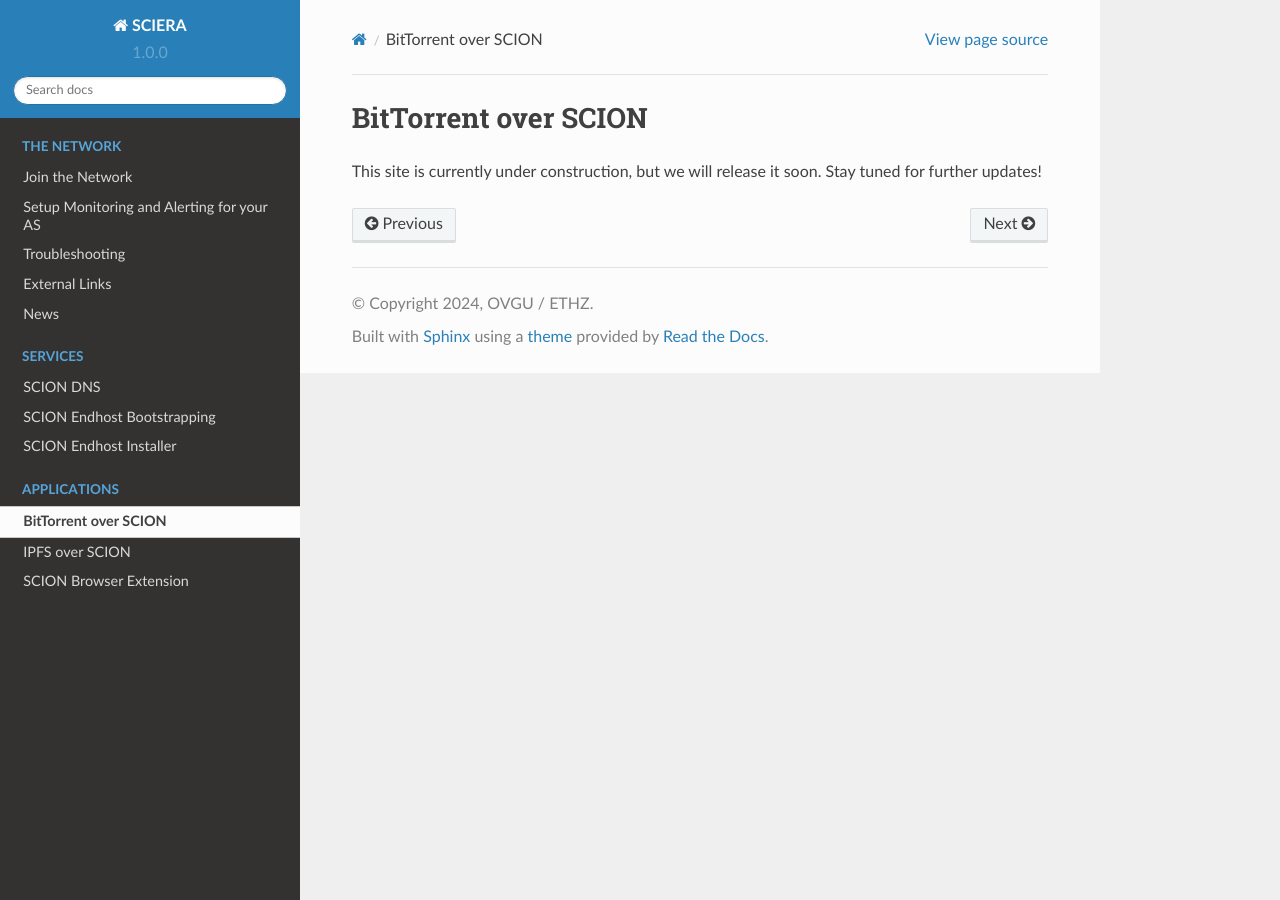
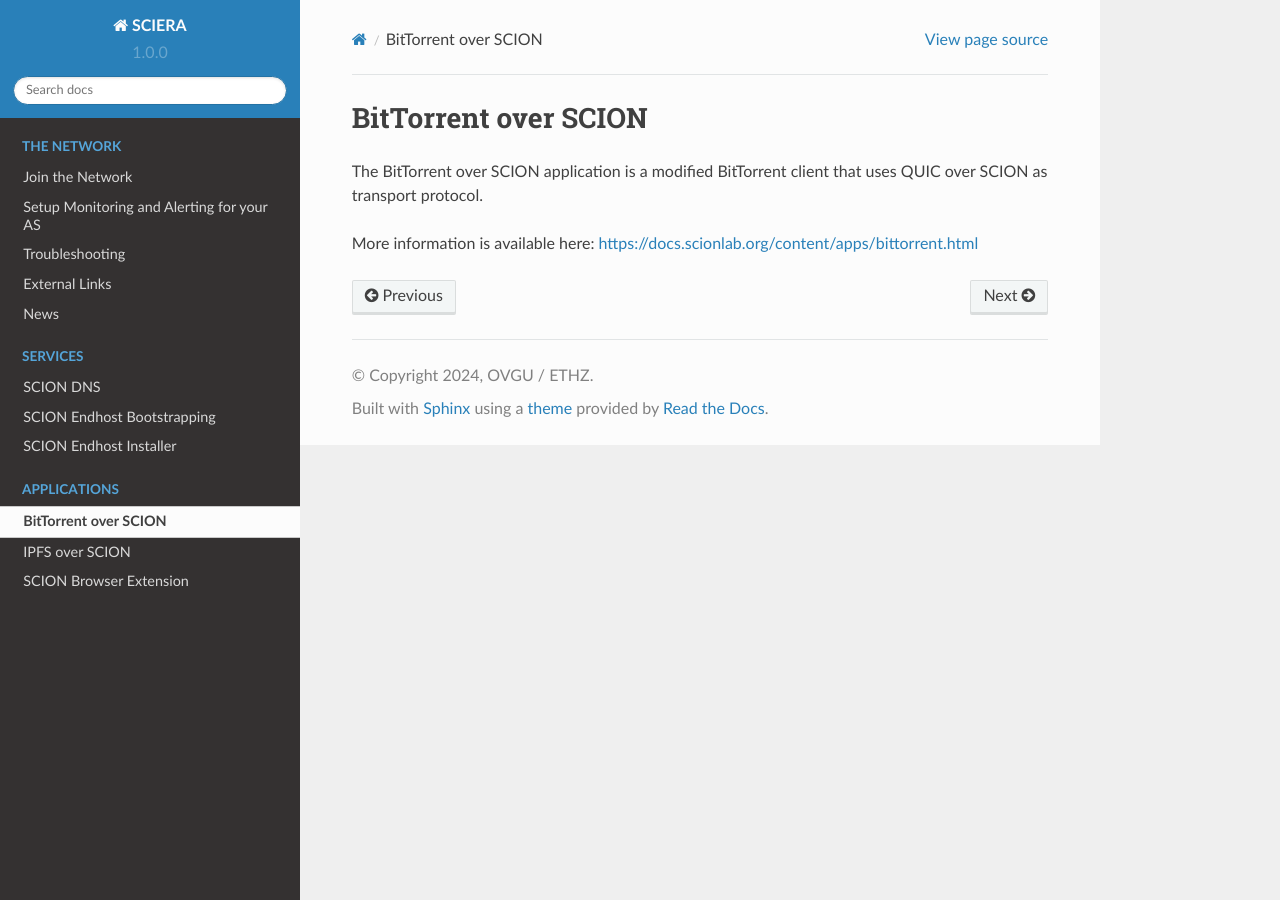
Before and after one commit to netsys-lab/scion-education-network-documentation, a Sphinx documentation site: the page built from docs/source/applications/bittorrent.rst, in a window 1280 px wide. Built offline with Sphinx 7.4.7 and the Read the Docs theme 2.0.0, drawn with Linux system fonts in a browser that asks for light colours.

Commit message:
Update bittorrent.rst

```diff
--- a/docs/source/applications/bittorrent.rst
+++ b/docs/source/applications/bittorrent.rst
@@ -1,4 +1,6 @@
 BitTorrent over SCION
 =======================================
 
-This site is currently under construction, but we will release it soon. Stay tuned for further updates!
+The BitTorrent over SCION application is a modified BitTorrent client that uses QUIC over SCION as transport protocol.
+
+More information is available here: https://docs.scionlab.org/content/apps/bittorrent.html
```
